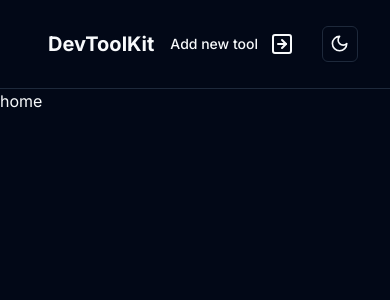
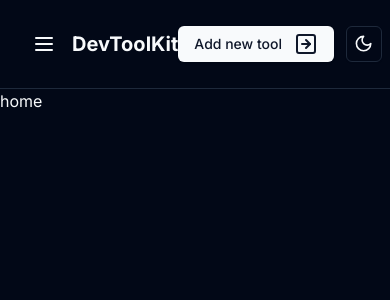
Before and after one commit to tiger-githubb/DevToolBox, a Next.js app: page / in a window 390 px wide. Shown: the top 300 px of the page. Built offline with nearby package versions, Linux system fonts and the light colour scheme.

Commit message:
responsive fetures for the nav bar

```diff
--- a/components/Header.tsx
+++ b/components/Header.tsx
@@ -2,8 +2,13 @@ import React from "react";
 import { Container } from "./ui/container";
 import Link from "next/link";
 import { Button } from "./ui/button";
-import { ArrowRightSquare } from "lucide-react";
+import { ArrowRightSquare, Menu } from "lucide-react";
 import ModeToggle from "./ui/ModeToggle";
+import {
+  Sheet,
+  SheetContent,
+  SheetTrigger,
+} from "@/components/ui/sheet";
 
 const routes = [
   {
@@ -26,12 +31,33 @@ export const Header = () => {
       <Container>
         <div className="relative px-4 sm:px-6 lg:px-8 flex h-16 items-center justify-between w-full">
           <div className="flex items-center">
+            <Sheet>
+              <SheetTrigger>
+                <Menu className="h-6 md:hidden w-6" />
+              </SheetTrigger>
+              <SheetContent side={"left"} className="w-[300px] sm:w[400px]">
+                <nav className=" flex flex-col gap-4 mt-5">
+                  {routes.map((route, i) => (
+                    <Button asChild variant={"ghost"}>
+                      <Link
+                        key={i}
+                        href={route.href}
+                        className="text-sm font-medium transition-colors"
+                      >
+                        {route.label}
+                      </Link>
+                    </Button>
+                  ))}
+                </nav>
+              </SheetContent>
+            </Sheet>
+
             <Link href="/" className="ml-4 lg:ml-0">
               <h1 className="text-xl font-bold">DevToolKit</h1>
             </Link>
           </div>
 
-          <nav className="mx-6 flex items-center space-x-4 lg:space-x-6 hidden md:block">
+          <nav className="mx-6  items-center space-x-4 lg:space-x-6 hidden md:block">
             {routes.map((route, i) => (
               <Button asChild variant={"ghost"}>
                 <Link
@@ -45,13 +71,12 @@ export const Header = () => {
             ))}
           </nav>
           <div className="flex items-center gap-3">
-            <Button variant={"ghost"} >
-                <span className="pr-3">Add new tool</span>
-                <ArrowRightSquare className="h-6 w-6"/>
+            <Button variant={"default"}>
+              <span className="pr-3">Add new tool</span>
+              <ArrowRightSquare className="h-6 w-6" />
             </Button>
-            <ModeToggle/>
+            <ModeToggle />
           </div>
-
         </div>
       </Container>
     </header>
```
